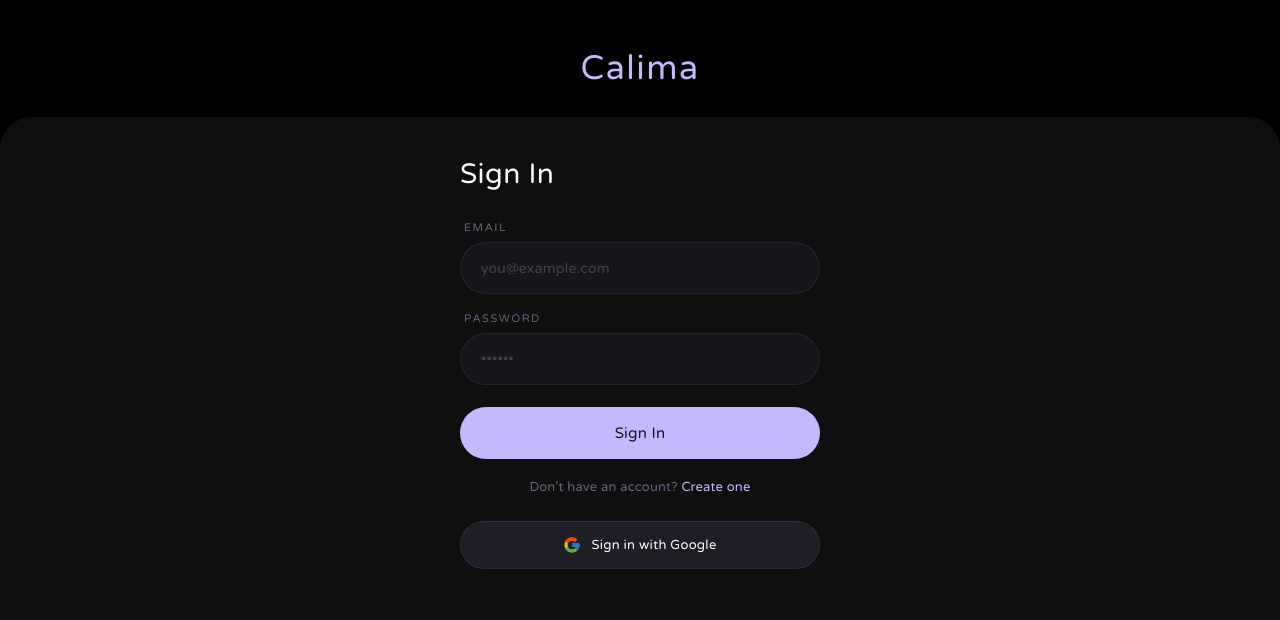
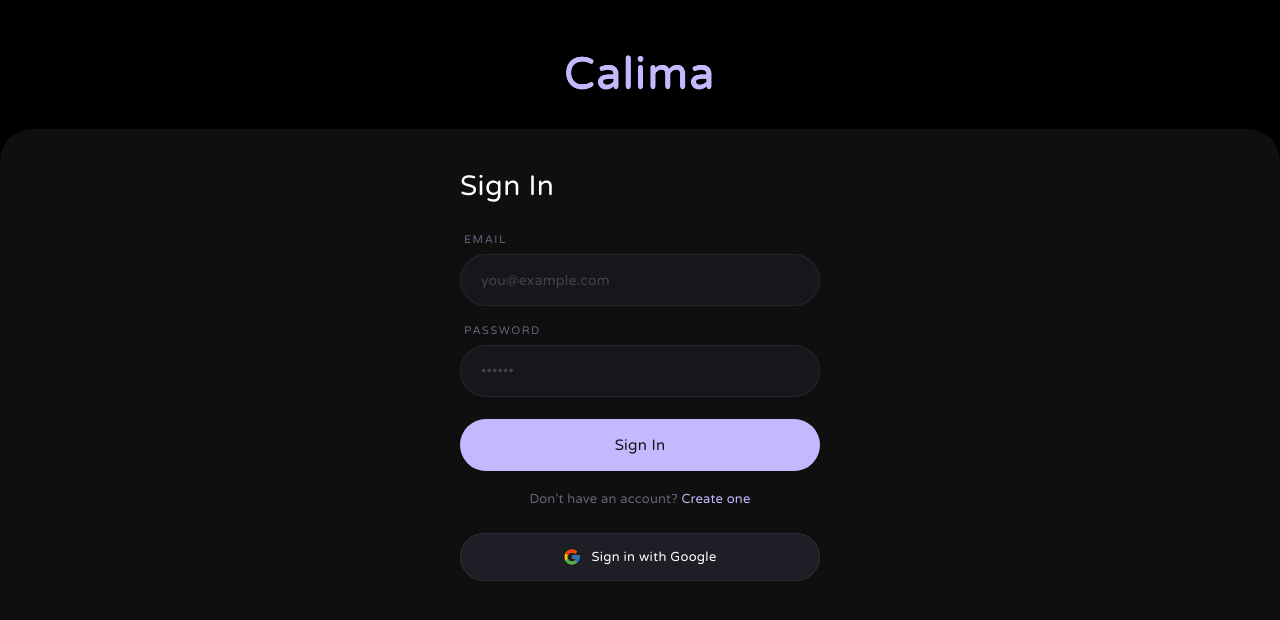
Before and after one commit to june74576-lgtm/Calima, a plain HTML site: page index.html in a window 1280 px wide. Drawn offline with nearby package versions, Linux system fonts and the light colour scheme.

Commit message:
Add files via upload

```diff
--- a/styles.css
+++ b/styles.css
@@ -112,12 +112,17 @@
 /* Wordmark "Calima" flotando sobre negro puro */
 .login-wordmark {
     font-family: 'Varela Round', sans-serif;
-    font-size: 34px;
+    font-size: 44px;
     font-weight: 400;
     letter-spacing: 1.5px;
     color: var(--ac-2);
     text-align: center;
     margin: 48px 0 28px;
+    text-shadow:
+        0.5px 0 0 currentColor,
+       -0.5px 0 0 currentColor,
+        0 0.5px 0 currentColor,
+        0 -0.5px 0 currentColor;
     animation: id-fade-in 0.6s var(--ease-out);
 }
 
@@ -286,7 +291,7 @@
 
 /* Ajuste en pantallas muy pequeñas */
 @media (max-width: 380px) {
-    .login-wordmark { font-size: 30px; margin: 32px 0 20px; }
+    .login-wordmark { font-size: 36px; margin: 32px 0 20px; }
     .login-sheet { padding: 32px 20px 32px; }
     .login-title { font-size: 24px; }
     .field-input,
```
